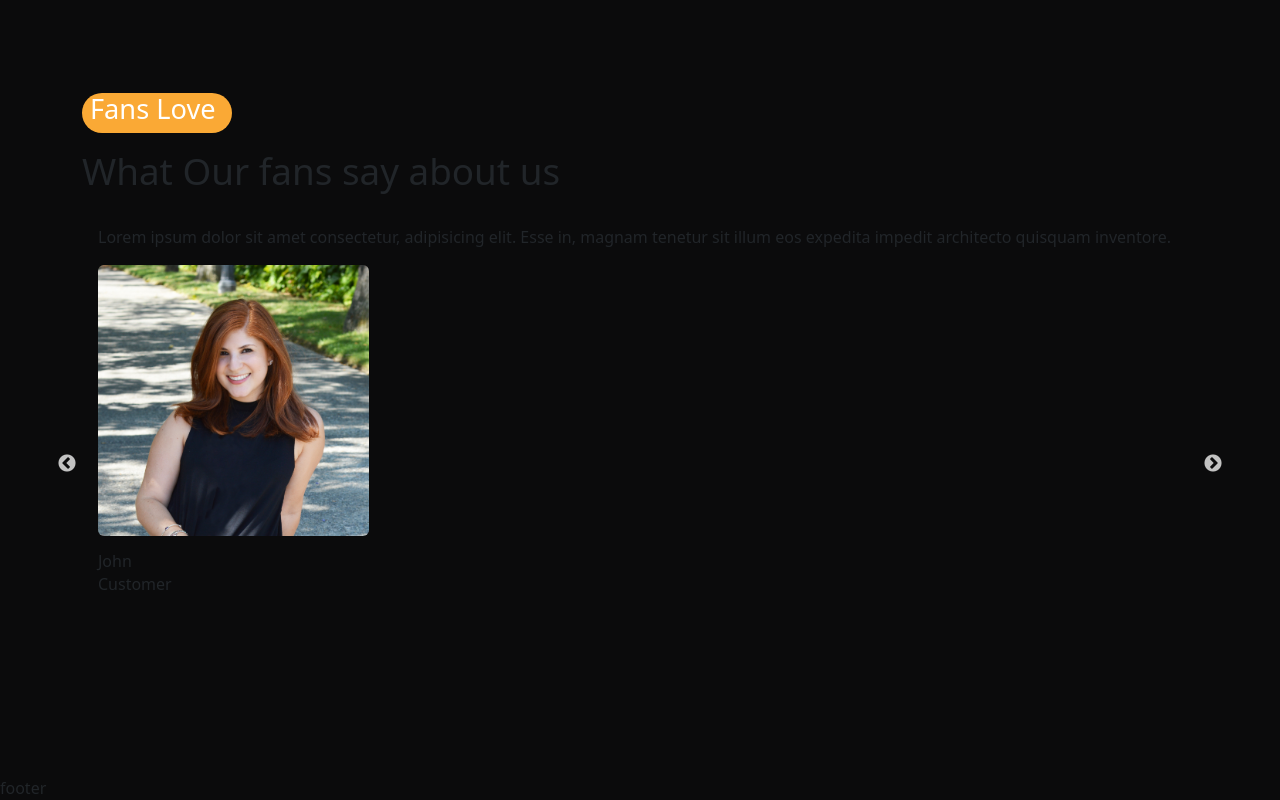
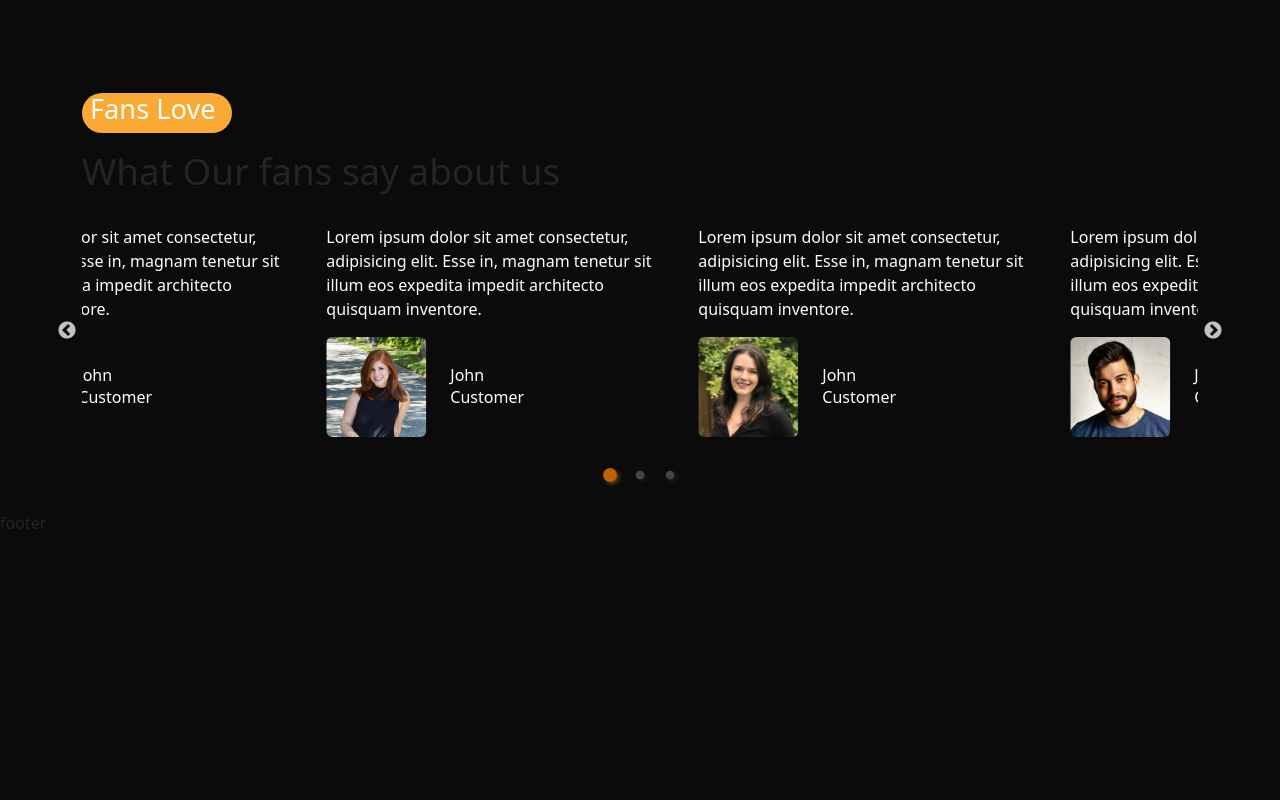
Before and after one commit to SachiniDeSilva/TravelMe, a React (Create React App) app: page /home in a window 1280 px wide. Shown: the part 3881-4681 px from the top of the page. After the commit the page ends 4416 px from the top, so only its background shows below. Built offline with nearby package versions, Linux system fonts and the light colour scheme.

Commit message:
set customer feedback section

```diff
--- /dev/null
+++ b/src/components/Testimonial/Testimo.css
@@ -0,0 +1,37 @@
+/* Custom styles for React Slick dots */
+
+:root{
+    --primary-color: #ff7e01;
+    --secon-color: #faa935;
+    --heading-color:#0b0b0c;
+    --text-color : #f2f3f7;
+    --sectext-color:#d5d5d6;
+
+  }
+
+
+
+
+.slick-dots li button:before {
+    color:var(--text-color);
+    text-shadow: 2px 2px 4px rgba(180, 176, 176, 0.5);
+    font-size: 10px;  /* Change this to your desired color */
+  }
+
+  .slick-dots li.slick-active button:before {
+    color: var(--primary-color);
+    text-shadow: 2px 2px 4px rgba(241, 170, 83, 0.5);
+    font-size: 16px;  /* Change this to your desired active dot color */
+  }
+
+
+  .testimonial p{
+    font-weight: 200;
+  }
+
+  .test_img{
+    width: 100px;
+  height: 100px;
+  object-fit: cover;
+  border-radius: 50%;
+  }
--- a/src/components/Testimonial/Testimonials.jsx
+++ b/src/components/Testimonial/Testimonials.jsx
@@ -1,42 +1,72 @@
-import React from 'react'
-import Slider from 'react-slick'
-import ava01 from '../../assets/Follow-These-Steps-for-a-Flawless-Professional-Profile-Picture.jpg'
-import ava02 from '../../assets/profile2.jpg'
-import ava03 from '../../assets/profile3.jpg'
+import React from 'react';
+import Slider from 'react-slick';
+import ava01 from '../../assets/Follow-These-Steps-for-a-Flawless-Professional-Profile-Picture.jpg';
+import ava02 from '../../assets/profile2.jpg';
+import ava03 from '../../assets/profile3.jpg';
+import "slick-carousel/slick/slick.css";
+import "slick-carousel/slick/slick-theme.css";
+import './Testimo.css'
 
 const Testimonials = () => {
+  const settings = {
+    dots: true,
+    infinite: true,
+    autoplay: true,
+    speed: 1000,
+    swipeToSlide: true,
+    autoplaySpeed: 2000,
+    slidesToShow: 3,
+
+    responsive: [
+      {
+        breakpoint: 992,
+        settings: {
+          slidesToShow: 2,
+          slidesToScroll: 1,
+          infinite: true,
+          dots: true,
+        },
+      },
+      {
+        breakpoint: 576,
+        settings: {
+          slidesToShow: 1,
+          slidesToScroll: 1,
+        },
+      },
+    ],
+  };
+
   return (
-   <Slider>
-    <div className="testimonial py-4 px-3">
-        <p>Lorem ipsum dolor sit amet consectetur, adipisicing elit. Esse in, magnam tenetur sit illum eos expedita impedit architecto quisquam inventore.</p>
-        <div className='d-flex align-items-center gap-4 mt-3'>
-           <img src={ ava01} className='w-25 h-25 rounded-2 'alt="" />
-        </div>
-        <h6 className='mb-0 mt-3'>John</h6>
-        <p>Customer</p>
-    </div>
+    <Slider {...settings}>
+      <div className="testimonial py-4 px-3">
+        <p className='text-white '>Lorem ipsum dolor sit amet consectetur, adipisicing elit. Esse in, magnam tenetur sit illum eos expedita impedit architecto quisquam inventore.</p>
+        <div className=' test2 d-flex align-items-center gap-4 mt-3'>
+          <img src={ava01} className='test_img rounded-2' alt="" />
+        <div>
+        <h6 className='mb-0 mt-3 text-white font-bold'>John</h6>
+        <p className='text-white font-medium' >Customer</p>
+      </div></div></div>
 
+      <div className="testimonial py-4 px-3">
+        <p className='text-white font-light'>Lorem ipsum dolor sit amet consectetur, adipisicing elit. Esse in, magnam tenetur sit illum eos expedita impedit architecto quisquam inventore.</p>
+        <div className='test2 d-flex align-items-center gap-4 mt-3'>
+          <img src={ava02} className='test_img rounded-2' alt="" />
+        <div>
+        <h6 className='mb-0 mt-3 text-white font-bold'>John</h6>
+        <p className='text-white font-medium'>Customer</p>
+      </div></div></div>
 
-    <div className="testimonial py-4 px-3">
-        <p>Lorem ipsum dolor sit amet consectetur, adipisicing elit. Esse in, magnam tenetur sit illum eos expedita impedit architecto quisquam inventore.</p>
-        <div className='d-flex align-items-center gap-4 mt-3'>
-           <img src={ ava02} className='w-25 h-25 rounded-2 'alt="" />
-        </div>
-        <h6 className='mb-0 mt-3'>John</h6>
-        <p>Customer</p>
-    </div>
+      <div className="testimonial py-4 px-3">
+        <p className='text-white font-thin'>Lorem ipsum dolor sit amet consectetur, adipisicing elit. Esse in, magnam tenetur sit illum eos expedita impedit architecto quisquam inventore.</p>
+        <div className=' test2 d-flex align-items-center gap-4 mt-3'>
+          <img src={ava03} className='test_img rounded-2' alt="" />
+        <div>
+        <h6 className='mb-0 mt-3 text-white font-bold'>John</h6>
+        <p className='text-white font-medium'>Customer</p>
+      </div></div></div>
+    </Slider>
+  );
+};
 
-
-    <div className="testimonial py-4 px-3">
-        <p>Lorem ipsum dolor sit amet consectetur, adipisicing elit. Esse in, magnam tenetur sit illum eos expedita impedit architecto quisquam inventore.</p>
-        <div className='d-flex align-items-center gap-4 mt-3'>
-           <img src={ ava03} className='w-25 h-25 rounded-2 'alt="" />
-        </div>
-        <h6 className='mb-0 mt-3'>John</h6>
-        <p>Customer</p>
-    </div>
-   </Slider>
-  )
-}
-
-export default Testimonials
+export default Testimonials;
```
